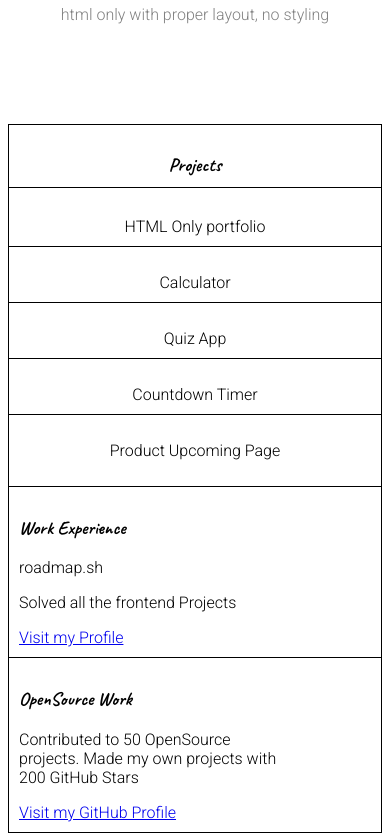
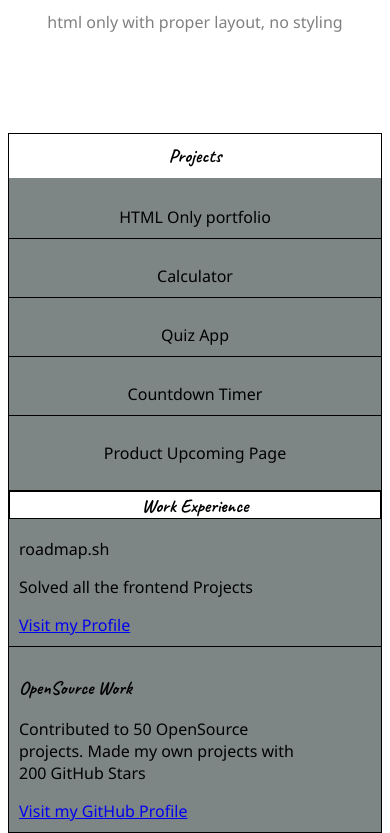
Before and after one commit to ApplyBrain247/my-roadmap-projects, a plain HTML site: page Frontend-project/03-personal-portfolio/index.html in a window 390 px wide. Shown: the part 161-994 px from the top of the page. Drawn offline with Linux system fonts and the light colour scheme.

Commit message:
added color to reponsive part

```diff
--- a/Frontend-project/03-personal-portfolio/index.html
+++ b/Frontend-project/03-personal-portfolio/index.html
@@ -75,22 +75,16 @@
     <h3 class="review">Reviews from my Teachers</h3>
     <div class="flex-container-2">
         <div class="review-section">
-            <section >
                 <p>Izuchukwu Samson was a brilliant <br> student; always stood out <br> with his assignments.</p>
                 <p class="prof">Emmanuel Akachukwu <br> Assistant Professor</p>
-            </section>
         </div>
         <div class="review-section-2">
-            <section>
                 <p>Izuchukwu Samson was a brilliant <br> student; always stood out <br> with his assignments.</p>
                 <p class="prof">Emmanuel Akachukwu <br> Assistant Professor</p>
-            </section>
         </div>
         <div class="review-section-3">
-            <section>
                 <p>Izuchukwu Samson was a brilliant <br> student; always stood out <br> with his assignments.</p>
                 <p class="prof">Emmanuel Akachukwu <br> Assistant Professor</p>
-            </section>
         </div>
     </div>
     <footer class="footer">
--- a/Frontend-project/03-personal-portfolio/styles/responsive.css
+++ b/Frontend-project/03-personal-portfolio/styles/responsive.css
@@ -14,10 +14,14 @@
 
   .section-1 {
     text-align: center;
+    background-color: rgba(113, 122, 121, 0.904); ;
   }
 
-  .section-1 h3 {
+  .section-1>h3 {
     border-bottom: 1px solid black;
+    background-color: white;
+    border: none;
+    margin-top: 0%;
   }
 
   .section-1 p:last-child {
@@ -41,4 +45,20 @@
   .flex-container-2>:not(:first-child) {
     display: none;
   }
+
+  .section-2 , .section-3{
+    background-color:rgba(113, 122, 121, 0.904); ;
+  }
+  .section-2>h3 {
+    text-align: center;
+    background-color: white;
+    padding-top: 2px;
+    margin-top: -10px;
+    margin-left: -10px;
+    margin-right: -10px;
+    border: 1px solid black;
+  }
+
+
+
 }
--- a/Frontend-project/03-personal-portfolio/styles/style.css
+++ b/Frontend-project/03-personal-portfolio/styles/style.css
@@ -1,5 +1,7 @@
 *{
     box-sizing: border-box;
+    font-family:"Segoe UI", Tahoma, Geneva, Verdana, sans-serif;
+
 }
 
 .flexbox{
```
